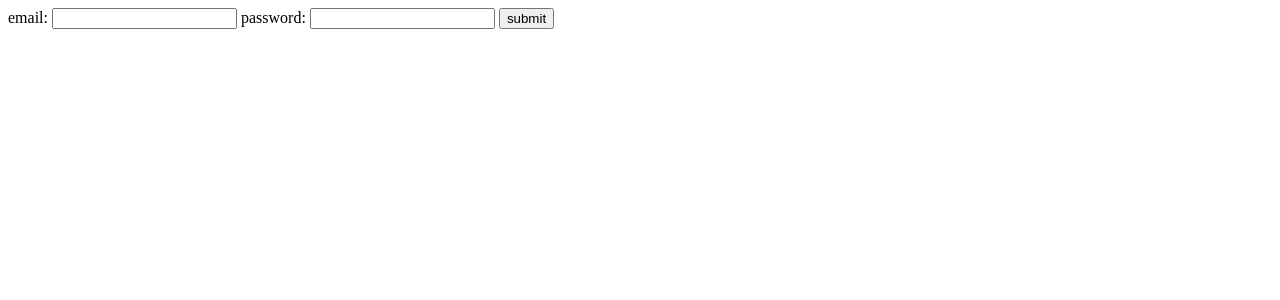
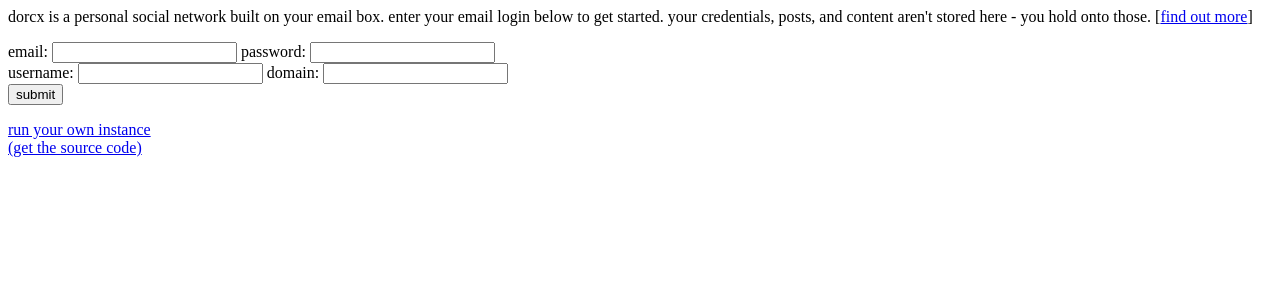
Before and after one commit to chr15m/dorcx, a Django app: template client/templates/login-form.html in a window 1280 px wide. Shown: the top 300 px of the page. Run offline with Django 3.2, Linux system fonts and the light colour scheme; the template is opened without the code that fills it, so the values that code supplies are empty; parts of the project's set-up code (start-up, migrations or seed data) failed here and were passed over.

Commit message:
Signin actually working now. Error handling needs work - should be more abstract at the lowest level.

```diff
--- a/client/index.html
+++ b/client/index.html
@@ -5,6 +5,8 @@
 		<meta http-equiv="X-UA-Compatible" content="IE=edge,chrome=1">
 
 		<title>dorcx - the personal social network built on your email box</title>
+
+		<link rel="stylesheet" type="text/css" href="c/css/functional.css"/>
 
 		<script src="c/js/lib/jquery-1.9.1.min.js"></script>
 		<script src="c/js/lib/mustache/mustache.js"></script>
--- a/client/js/api.js
+++ b/client/js/api.js
@@ -7,10 +7,14 @@ $(function() {
 
 		// trigger the post
 		$.post($(this).attr("action"), $(this).serialize(), function(data) {
+			console.log(data);
 			if (data["error"]) {
+				// display the error and the extra form fields to allow more detail.
 				$("#login-error").html(data["error"]);
+				$("#login-form-extra-details").show();
 			} else {
-				// next step...
+				// show the next page of the process
+				$("#content").html(template["signed-in-setup-folders.html"]);
 			}
 		}, "json");
 
--- a/client/js/templates.js
+++ b/client/js/templates.js
@@ -3,7 +3,7 @@ var template = {};
 
 $(function() {
 	// load the templates
-	var template_files = ["login-form.html"];
+	var template_files = ["login-form.html", "signed-in-setup-folders.html"];
 	for (t=0; t<template_files.length; t++) {
 		$.get("c/templates/" + template_files[t], function(tn, t) {
 			return function(data) {
--- a/client/templates/login-form.html
+++ b/client/templates/login-form.html
@@ -1,8 +1,33 @@
+<p>
+	dorcx is a personal social network built on your email box.
+	enter your email login below to get started.
+	your credentials, posts, and content aren't stored here - you hold onto those. [<a href='#login-form-find-out-more'>find out more</a>]
+</p>
+
+<p id='login-form-find-out-more'>
+</p>
+
+<div id="login-error"></div>
+
 <form id="login-form" action="signin" method="post">
-	<label for="email">email: </label>
-		<input name="email" id="email"/>
-	<label for="password">password: </label>
-		<input name="password" type="password" id="password"/>
+	<div id="login-form-minimal">
+		<label for="email">email: </label>
+			<input name="email" id="email"/>
+		<label for="password">password: </label>
+			<input name="password" type="password" id="password"/>
+	</div>
+	<div id="login-form-extra-details">
+		<label for="username">username: </label>
+			<input name="username" id="username"/>
+		<label for="domain">domain: </label>
+			<input name="domain" type="domain" id="domain"/>
+	</div>
 	<input type="submit" value="submit" name="submit"/>
-	<div id="login-error"></div>
 </form>
+
+<p>
+	<a href='http://github.com/chr15m/dorcx'>
+		run your own instance<br/>
+		(get the source code)
+	</a>
+</p>
--- a/server/dorcx/views.py
+++ b/server/dorcx/views.py
@@ -9,7 +9,8 @@ class LoginError(Exception):
 def signin(request):
 	try:
 		if request.method == "POST":
-			d = ImapDb(request.POST.get("email"), request.POST.get("password"), request.POST.get("username"), request.POST.get("domain"), request.POST.get("use_ssl"))
+			d = ImapDb(request.POST.get("email"), request.POST.get("password"), request.POST.get("username"), request.POST.get("domain"), request.POST.get("use_ssl", True))
+			return True
 		else:
 			return {"error": "Couldn't log in. Are you using the latest version?"}
 	except ImapDbException, e:
```
Also changed, not shown: client/templates/signed-in-setup-folders.html (added, +22 -0 lines), server/dorcx/imapdb.py (+8 -5 lines).
